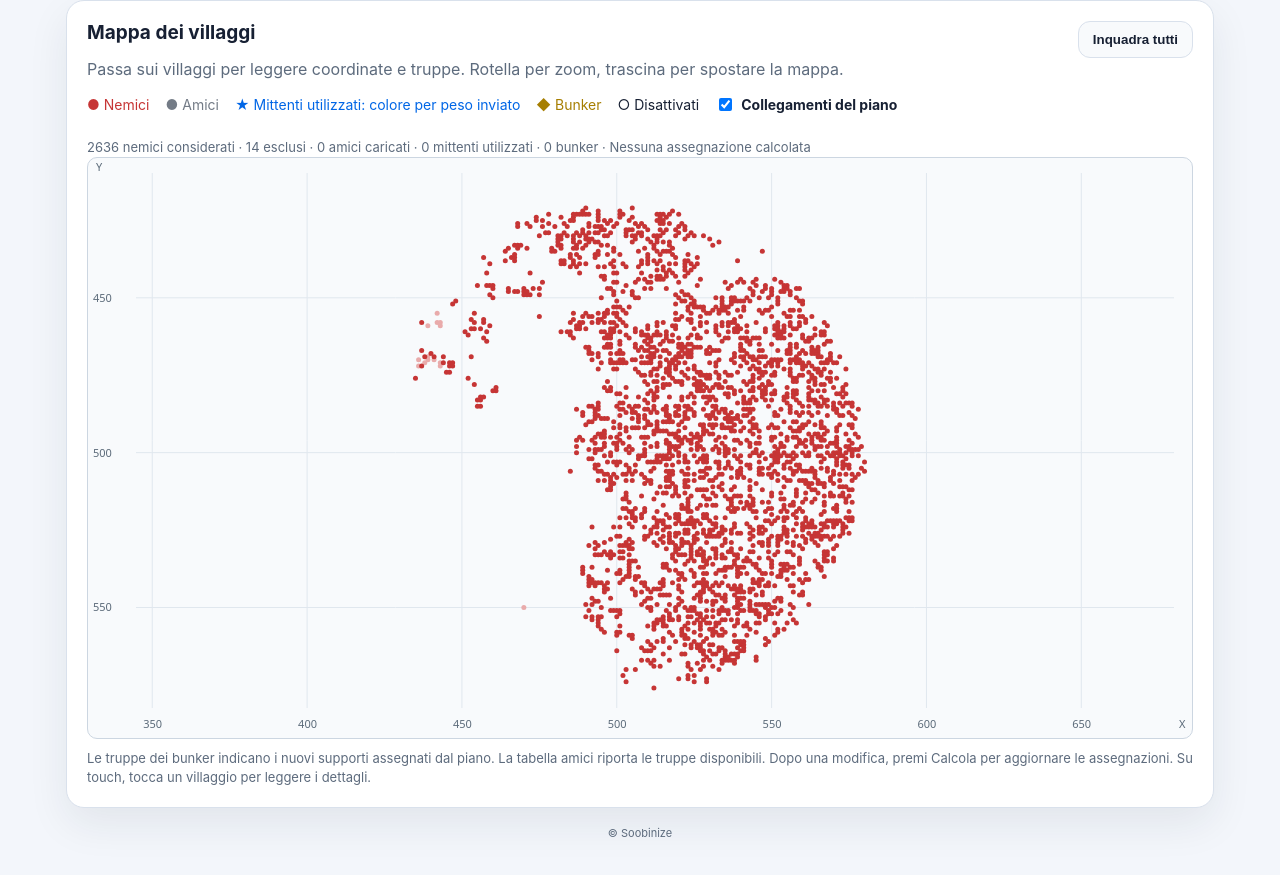
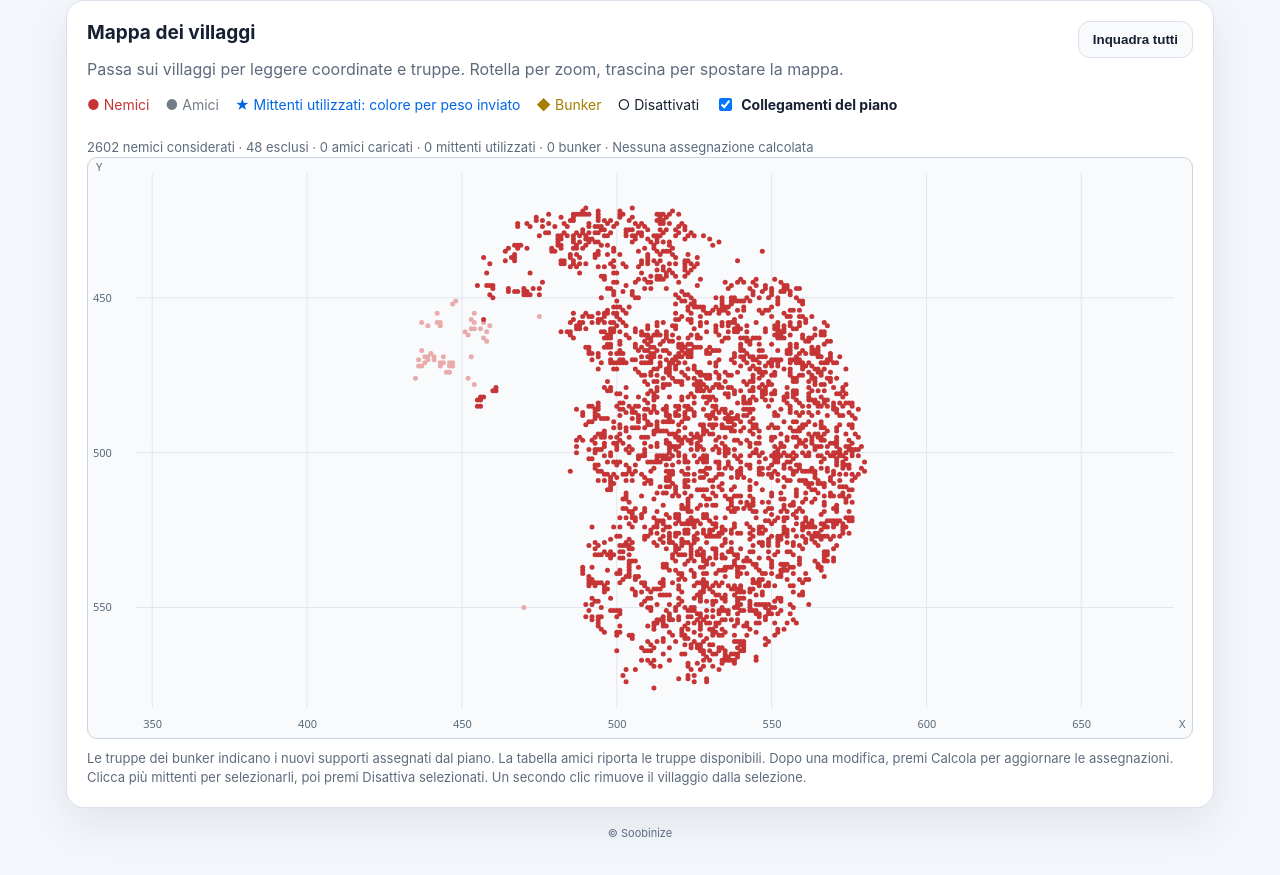
Before and after one commit to amicodimega/bunker-tool, a plain HTML site: page index.html in a window 1280 px wide. Shown: the part 1680-2555 px from the top of the page. Drawn offline with Linux system fonts and the light colour scheme.

Commit message:
l'ultimo per oggi

```diff
--- a/app.js
+++ b/app.js
@@ -2743,7 +2743,62 @@ function minDistanceToEnemies(village,enemies){
   return Math.min(...enemies.map(enemy => distance(village, enemy)));
 }
 
-const EXCLUDED_ENEMY_VILLAGES = new Set(["434|478", "433|477", "433|473", "443|458", "443|459", "442|460", "442|458", "442|457", "442|455", "439|459", "443|471", "443|472", "441|470", "439|470", "439|469", "438|471", "436|470", "436|472", "470|550"]);
+const EXCLUDED_ENEMY_VILLAGES = new Set([
+  "434|478",
+  "433|477",
+  "433|473",
+  "443|458",
+  "443|459",
+  "442|460",
+  "442|458",
+  "442|457",
+  "442|455",
+  "439|459",
+  "443|471",
+  "443|472",
+  "441|470",
+  "439|470",
+  "439|469",
+  "438|471",
+  "436|470",
+  "436|472",
+  "470|550",
+  "453|469",
+  "457|463",
+  "458|464",
+  "458|461",
+  "459|459",
+  "457|458",
+  "456|460",
+  "456|456",
+  "454|455",
+  "454|458",
+  "454|460",
+  "453|460",
+  "453|457",
+  "452|462",
+  "451|461",
+  "447|452",
+  "448|451",
+  "437|458",
+  "446|471",
+  "447|471",
+  "447|472",
+  "446|472",
+  "446|474",
+  "445|474",
+  "444|471",
+  "444|469",
+  "475|456",
+  "441|469",
+  "440|468",
+  "435|476",
+  "437|472",
+  "438|469",
+  "437|467",
+  "454|478",
+  "452|476"
+]);
 
 function travelSeconds(from,to,unit,speed,unitSpeed,supportSlowdownPercent = 0){
   const fields = distance(from,to);
--- a/index.html
+++ b/index.html
@@ -4,7 +4,7 @@
   <meta charset="utf-8" />
   <meta name="viewport" content="width=device-width, initial-scale=1" />
   <title>Tribal Wars Bunker Planner</title>
-  <link rel="stylesheet" href="styles.css?v=totals40" />
+  <link rel="stylesheet" href="styles.css?v=multiselect44" />
 </head>
 <body>
   <main class="wrap">
@@ -151,13 +151,7 @@
       <p id="confirmedStatus" class="hint" aria-live="polite"></p>
       <div id="warningsBox" class="warnings" hidden></div>
       <textarea id="resultBox" class="output mono" rows="18" readonly></textarea>
-      <div id="playerTotalsSection" class="playerTotalsSection" hidden>
-        <p id="playerTotalsStatus" class="hint" aria-live="polite"></p>
-        <h3>Mittenti attivati</h3>
-        <div id="activePlayerTotals" class="tableWrap"></div>
-        <h3>Tutti i villaggi</h3>
-        <div id="allPlayerTotals" class="tableWrap"></div>
-      </div>
+
     </section>
     <div class="actions auxiliaryToolButtons">
       <button id="togglePlayerTotals" type="button" aria-expanded="false" aria-controls="playerTotalsSection">Totali per player</button>
@@ -165,6 +159,14 @@
       <button id="toggleDispatchOrder" type="button" aria-expanded="false" aria-controls="dispatchOrderSection">Ordine degli invii</button>
       <button id="toggleExistingBunkers" type="button" aria-expanded="false" aria-controls="existingBunkersSection">Bunker esistenti</button>
     </div>
+    <section id="playerTotalsSection" class="card auxiliaryTool playerTotalsSection" hidden>
+      <h2>Totali per player</h2>
+        <p id="playerTotalsStatus" class="hint" aria-live="polite"></p>
+        <h3>Mittenti attivati</h3>
+        <div id="activePlayerTotals" class="tableWrap"></div>
+        <h3>Tutti i villaggi</h3>
+        <div id="allPlayerTotals" class="tableWrap"></div>
+      </section>
     <section id="replacementSection" class="card replacementSection auxiliaryTool" hidden>
       <h2>Sostituisci supporti</h2>
       <label>Comandi da sostituire<textarea id="replacementText" class="input textarea mono" rows="8" placeholder="Incolla i pezzi del piano con mittente, destinatario e quantità delle unità."></textarea></label>
@@ -201,7 +203,7 @@
       <div id="existingTableStatus" class="tableToolsStatus"></div>
       <div class="tableWrap existingBunkerTable"><table id="existingTable" class="bunkerTable"><thead><tr><th>Mappa</th><th>Villaggio</th><th>Player</th><th>Lance in supporto</th><th>Spade in supporto</th><th>Arcieri in supporto</th><th>Cavalleria pesante in supporto</th><th>Peso supporti</th><th>Peso difese totali</th></tr></thead><tbody id="existingBunkerBody"></tbody></table></div>
       <div class="resultHeader"><h3>Mappa dei bunker esistenti</h3><button id="existingMapFit" type="button">Inquadra tutti</button></div>
-      <div class="mapLegend"><span class="mapEnemy">● Nemici</span><span class="mapFriendly">● Amici</span><span class="mapUsed">● Bunker esistenti: colore per peso supporti</span></div>
+      <div class="mapLegend"><span class="mapEnemy">● Nemici</span><span class="mapFriendly">● Amici</span><span class="mapUsed">■ Bunker esistenti: colore per peso supporti</span><label><input id="existingMapEnemies" type="checkbox" checked /> Mostra nemici</label></div>
       <div id="existingWeightLegend" class="weightLegend" aria-label="Fasce di peso dei bunker"></div>
       <p id="existingMapStatus" class="hint" aria-live="polite"></p>
       <div class="mapWrap"><canvas id="existingVillageMap" aria-label="Mappa dei bunker esistenti" tabindex="0"></canvas><div id="existingMapTooltip" role="status" hidden></div></div>
@@ -215,8 +217,8 @@
       <div id="villageWeightLegend" class="weightLegend" aria-label="Fasce di peso dei mittenti"></div>
       <p id="mapStatus" class="hint" aria-live="polite"></p>
       <div class="mapWrap"><canvas id="villageMap" aria-label="Mappa interattiva dei villaggi" tabindex="0"></canvas><div id="mapTooltip" role="status" hidden></div></div>
-      <div id="mapSenderSelection" class="mapSenderSelection" hidden><span id="mapSenderSelectionText"></span><button id="mapDisableSender" type="button">Disattiva mittente</button></div>
-      <p class="hint">Le truppe dei bunker indicano i nuovi supporti assegnati dal piano. La tabella amici riporta le truppe disponibili. Dopo una modifica, premi Calcola per aggiornare le assegnazioni. Su touch, tocca un villaggio per leggere i dettagli.</p>
+      <div id="mapSenderSelection" class="mapSenderSelection" hidden><span id="mapSenderSelectionText"></span><button id="mapDisableSender" type="button">Disattiva selezionati</button><button id="mapClearSelection" type="button">Svuota selezione</button></div>
+      <p class="hint">Le truppe dei bunker indicano i nuovi supporti assegnati dal piano. La tabella amici riporta le truppe disponibili. Dopo una modifica, premi Calcola per aggiornare le assegnazioni. Clicca più mittenti per selezionarli, poi premi Disattiva selezionati. Un secondo clic rimuove il villaggio dalla selezione.</p>
     </section>
 
     <footer class="copyright">© Soobinize</footer>
@@ -253,12 +255,12 @@
   </dialog>
 
   <script src="villages.js"></script>
-  <script src="table-tools.js?v=totals40"></script>
-  <script src="app.js?v=totals40"></script>
-  <script src="map.js?v=totals40"></script>
-  <script src="dispatch-order.js?v=totals40"></script>
-  <script src="replacement-supports.js?v=totals40"></script>
-  <script src="auxiliary-sections.js?v=totals40"></script>
-  <script src="player-totals.js?v=totals40"></script>
+  <script src="table-tools.js?v=multiselect44"></script>
+  <script src="app.js?v=multiselect44"></script>
+  <script src="map.js?v=multiselect44"></script>
+  <script src="dispatch-order.js?v=multiselect44"></script>
+  <script src="replacement-supports.js?v=multiselect44"></script>
+  <script src="auxiliary-sections.js?v=multiselect44"></script>
+  <script src="player-totals.js?v=multiselect44"></script>
 </body>
 </html>
--- a/map.js
+++ b/map.js
@@ -9,6 +9,18 @@ function createVillageMap(existingMode = false) {
   const ctx = canvas.getContext('2d');
   const tooltip = document.getElementById(existingMode ? 'existingMapTooltip' : 'mapTooltip');
   const status = document.getElementById(existingMode ? 'existingMapStatus' : 'mapStatus');
+  const selectedSenders = new Set();
+  function refreshSelection(){
+    if(existingMode) return;
+    const valid=new Set(friendlyRows.map(row=>row.coord));
+    for(const coord of selectedSenders) if(!valid.has(coord)) selectedSenders.delete(coord);
+    const active=friendlyRows.filter(row=>selectedSenders.has(row.coord)&&row.enabled).length;
+    document.getElementById("mapSenderSelection").hidden=!selectedSenders.size;
+    const text=document.getElementById("mapSenderSelectionText");
+    text.textContent=`${selectedSenders.size} mittenti selezionati · ${active} attivi`;
+    text.title=[...selectedSenders].join(", ");
+    document.getElementById("mapDisableSender").disabled=active===0;
+  }
   const colors = {enemy:'#c63535',friendly:'#9ca3af',used:'#245da7',bunker:'#e5b600'};
   let width=0, height=0, scale=1, center={x:500,y:500}, points=[], hover=null, drag=null, initialized=false, maxWeight=1;
   const num = n => Number(n || 0).toLocaleString('it-IT');
@@ -42,6 +54,7 @@ function createVillageMap(existingMode = false) {
     return parts.join('\n\n');
   }
   function rebuild(){
+    refreshSelection();
     const entries=new Map();
     function add(coord){if(!entries.has(coord)){const p=parseCoords(coord)[0];if(!p)return null;entries.set(coord,{...p,friends:[],enemy:false,bunker:null});}return entries.get(coord);}
     for(const e of parseCoords(STATIC_ENEMY_VILLAGES.join('\n'))){const p=add(e.coord);p.enemy=true;p.excludedEnemy=EXCLUDED_ENEMY_VILLAGES.has(e.coord);}
@@ -98,12 +111,18 @@ function createVillageMap(existingMode = false) {
       }
     }
     // Bunkers are drawn last so their outlines stay visible over other categories.
-    for(const p of [...points].sort((a,b)=>Number(!!a.bunker || a.used)-Number(!!b.bunker || b.used))){
-      const q=screen(p),r=2.5;
+    for(const p of [...points].sort((a,b)=>(existingMode && a.used ? 2 : Number(!!a.bunker || a.used))-(existingMode && b.used ? 2 : Number(!!b.bunker || b.used)))){
+      if(!visiblePoint(p)) continue;
+      const q=screen(p),r=existingMode?(p.used?4:1.8):2.5;
       const active=p.bunker?p.bunker.enabled:p.friends.length?p.friends.some(f=>f.enabled):true;
       const color=p.used?villageWeightColor(p.displayWeight):p.friends.length?colors.friendly:p.bunker?colors.bunker:p.excludedEnemy?'#e9abab':colors.enemy;
-      ctx.globalAlpha=active?1:0.4;ctx.fillStyle=color;ctx.strokeStyle=color;ctx.lineWidth=1.5;ctx.beginPath();
-      if(p.used && !existingMode){
+      ctx.globalAlpha=existingMode&&!p.used?(p.enemy&&!p.friends.length?0.35:0.6):(active?1:0.4);ctx.fillStyle=color;ctx.strokeStyle=color;ctx.lineWidth=1.5;ctx.beginPath();
+      if(p.used && existingMode){
+        ctx.globalAlpha=1;
+        ctx.fillStyle='#ffffff';ctx.fillRect(q.x-5.3,q.y-5.3,10.6,10.6);
+        ctx.fillStyle=color;ctx.fillRect(q.x-3.8,q.y-3.8,7.6,7.6);
+        ctx.strokeStyle='#17283c';ctx.lineWidth=0.6;ctx.strokeRect(q.x-3.8,q.y-3.8,7.6,7.6);
+      }else if(p.used && !existingMode){
         for(let i=0;i<10;i++){
           const angle=-Math.PI/2+i*Math.PI/5, radius=i%2?2.2:5;
           const x=q.x+Math.cos(angle)*radius,y=q.y+Math.sin(angle)*radius;
@@ -114,12 +133,29 @@ function createVillageMap(existingMode = false) {
       if(p.bunker){ctx.strokeStyle=colors.bunker;ctx.lineWidth=1.5;ctx.beginPath();ctx.moveTo(q.x,q.y-r);ctx.lineTo(q.x+r,q.y);ctx.lineTo(q.x,q.y+r);ctx.lineTo(q.x-r,q.y);ctx.closePath();ctx.stroke();}
       ctx.globalAlpha=1;
     }
+    if(!existingMode){
+      for(const p of points){
+        if(!selectedSenders.has(p.coord)) continue;
+        const q=screen(p);
+        ctx.globalAlpha=1;ctx.beginPath();ctx.arc(q.x,q.y,8,0,Math.PI*2);
+        ctx.strokeStyle='#ffffff';ctx.lineWidth=5;ctx.stroke();
+        ctx.strokeStyle='#d29b00';ctx.lineWidth=2.5;ctx.stroke();
+      }
+    }
     ctx.restore();
+  }
+  function visiblePoint(p){
+    return !existingMode || document.getElementById("existingMapEnemies").checked || !p.enemy || p.used || p.friends.length>0 || !!p.bunker;
   }
   function local(e){const r=canvas.getBoundingClientRect();return {x:e.clientX-r.left,y:e.clientY-r.top};}
   function inspect(pos){
     let nearest=null,best=11;
-    for(const p of points){const q=screen(p),d=Math.hypot(pos.x-q.x,pos.y-q.y);if(d<best){nearest=p;best=d;}}
+    for(const p of points){
+      if(!visiblePoint(p)) continue;
+      const q=screen(p),d=Math.hypot(pos.x-q.x,pos.y-q.y);
+      const priority=existingMode&&p.used&&d<=6;
+      if(priority && !(nearest?.used && best<=6) || d<best && !(existingMode&&nearest?.used&&best<=6&&!p.used)){nearest=p;best=d;}
+    }
     hover=nearest;tooltip.hidden=!nearest;
     if(nearest){tooltip.textContent=details(nearest);tooltip.style.left=`${Math.max(0,Math.min(pos.x+14,width-tooltip.offsetWidth-8))}px`;tooltip.style.top=`${Math.max(0,Math.min(pos.y+14,height-tooltip.offsetHeight-8))}px`;}
     draw();
@@ -131,13 +167,11 @@ function createVillageMap(existingMode = false) {
     if(tap){
       inspect(local(e));
       if(!existingMode){
-        const panel=document.getElementById('mapSenderSelection');
         const row=hover && friendlyRows.find(row=>row.coord===hover.coord);
-        panel.hidden=!row;
         if(row){
-          document.getElementById('mapSenderSelectionText').textContent=`${row.coord} · ${row.player || ''}${row.enabled?'':' · Disattivato'}`;
-          const button=document.getElementById('mapDisableSender');
-          button.dataset.coord=row.coord;button.disabled=!row.enabled;
+          if(selectedSenders.has(row.coord)) selectedSenders.delete(row.coord);
+          else selectedSenders.add(row.coord);
+          refreshSelection();draw();
         }
       }
     }
@@ -147,15 +181,15 @@ function createVillageMap(existingMode = false) {
   canvas.addEventListener('wheel',e=>{e.preventDefault();const pos=local(e),before=world(pos);scale=Math.max(0.1,Math.min(100,scale*Math.exp(-e.deltaY*0.0015)));center={x:before.x-(pos.x-width/2)/scale,y:before.y-(pos.y-height/2)/scale};hover=null;tooltip.hidden=true;draw();},{passive:false});
   canvas.addEventListener('keydown',e=>{if(e.key==='Home'){fit();e.preventDefault();}else if(['ArrowLeft','ArrowRight','ArrowUp','ArrowDown'].includes(e.key)){center.x+=(e.key==='ArrowLeft'?-40:e.key==='ArrowRight'?40:0)/scale;center.y+=(e.key==='ArrowUp'?-40:e.key==='ArrowDown'?40:0)/scale;draw();e.preventDefault();}});
   document.getElementById(existingMode ? 'existingMapFit' : 'mapFit').addEventListener('click',fit);
+  if(existingMode) document.getElementById('existingMapEnemies').addEventListener('change',()=>{hover=null;tooltip.hidden=true;draw();});
   if(!existingMode){
     document.getElementById('mapLinks').addEventListener('change',draw);
-    document.getElementById('mapDisableSender').addEventListener('click',event=>{
-      const row=friendlyRows.find(row=>row.coord===event.target.dataset.coord);
-      if(!row) return;
-      row.enabled=false;
-      document.getElementById('mapSenderSelectionText').textContent=`${row.coord} · ${row.player || ''} · Disattivato. Ricalcola il piano.`;
-      event.target.disabled=true;
-      invalidateFriendlyPlan();
+    document.getElementById('mapDisableSender').addEventListener('click',()=>{
+      for(const row of friendlyRows) if(selectedSenders.has(row.coord)) row.enabled=false;
+      invalidateFriendlyPlan();refreshSelection();draw();
+    });
+    document.getElementById('mapClearSelection').addEventListener('click',()=>{
+      selectedSenders.clear();refreshSelection();draw();
     });
   }
   new ResizeObserver(()=>{const r=canvas.getBoundingClientRect();width=r.width;height=r.height;const ratio=window.devicePixelRatio||1;canvas.width=Math.round(width*ratio);canvas.height=Math.round(height*ratio);ctx.setTransform(ratio,0,0,ratio,0,0);if(!initialized){rebuild();}else draw();}).observe(canvas);
--- a/styles.css
+++ b/styles.css
@@ -346,3 +346,5 @@ dialog{
 .mapSenderSelection{display:flex;gap:14px;align-items:center;flex-wrap:wrap;padding:12px;margin-top:10px;background:#f2f8ff;border:1px solid #dceafa;border-radius:9px}.mapSenderSelection[hidden]{display:none}
 
 #playerTotalsSection[hidden]{display:none}.playerTotalsSection{margin-top:18px;border-top:1px solid #d7e0eb;padding-top:12px}.playerTotalsSection h3{margin:14px 0 9px}.playerTotalsSection .unitBreakdown{display:block;font-size:12px;color:#64748b;line-height:1.6;font-weight:400}.playerTotalsSection tfoot{background:#f2f8ff;font-weight:700}.playerTotalsSection td{vertical-align:top}.playerTotalsSection td:first-child{min-width:120px}#togglePlayerTotals[aria-expanded="true"]{background:#dceeff;color:#164e7a}
+
+.card.playerTotalsSection{margin-top:0;border-top:1px solid #dceafa;padding:20px}
```
Also changed, not shown: 1 other file.
